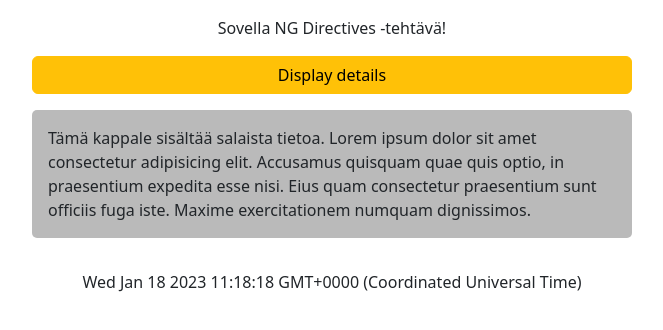
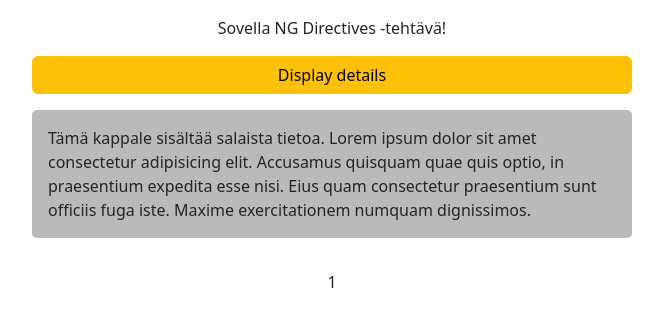
Before and after one commit to Suvikan/sovella-ng-directives, an Angular app: page / in a window 1280 px wide. Both pictures are taken after a click on the button "Display details". Shown: the top 330 px of the page, without its empty margins (308-971 px from the left). Built offline with nearby package versions, Linux system fonts and the light colour scheme.

Commit message:
add angular-cli-ghpages

```diff
--- a/angular.json
+++ b/angular.json
@@ -92,6 +92,9 @@
             ],
             "scripts": []
           }
+        },
+        "deploy": {
+          "builder": "angular-cli-ghpages:deploy"
         }
       }
     }
--- a/package.json
+++ b/package.json
@@ -31,6 +31,7 @@
     "@angular/compiler-cli": "^15.1.0",
     "@angular/localize": "^15.1.0",
     "@types/jasmine": "~4.3.0",
+    "angular-cli-ghpages": "^1.0.5",
     "jasmine-core": "~4.5.0",
     "karma": "~6.4.0",
     "karma-chrome-launcher": "~3.1.0",
--- a/src/app/display-details/display-details.component.css
+++ b/src/app/display-details/display-details.component.css
@@ -1,6 +1,5 @@
 * {
     display: grid;
-    align-self: center;
     justify-content: center;
 }
 
--- a/src/app/display-details/display-details.component.html
+++ b/src/app/display-details/display-details.component.html
@@ -5,15 +5,15 @@
 
     <p *ngIf="showMe" class="text">Tämä kappale sisältää salaista tietoa. Lorem ipsum dolor sit amet consectetur adipisicing elit. Accusamus quisquam quae quis optio, in praesentium expedita esse nisi. Eius quam consectetur praesentium sunt officiis fuga iste. Maxime exercitationem numquam dignissimos.</p>
 
-    <!--<div *ngFor="let click of listOfClicks" [ngStyle]="{'background-color' : click >= 5 ? 'black' : 'white' }">
+     <div *ngFor="let click of listOfClicks" [ngStyle]="{'background-color' : click >= 5 ? 'black' : 'white' }">
         <p [ngClass]="{'text-white': click >= 5}" class="margin">
             {{ click }}
         </p>
-    </div>-->
+    </div>
 
-    <div *ngFor="let date of listOfClicks" [ngStyle]="{'background-color' : listOfClicks.length >= 5 ? 'black' : 'white' }">
+    <!-- <div *ngFor="let date of listOfClicks" [ngStyle]="{'background-color' : listOfClicks.length >= 5 ? 'black' : 'white' }">
         <p [ngClass]="{'text-white': listOfClicks.length >= 5}" class="margin">
             {{ date }}
         </p>
-    </div>
+    </div> -->
 </section>
--- a/src/app/display-details/display-details.component.ts
+++ b/src/app/display-details/display-details.component.ts
@@ -8,15 +8,15 @@ import { Component } from '@angular/core';
 export class DisplayDetailsComponent {
   showMe:boolean = false;
   numberOfClicks: number = 0;
-  //listOfClicks: any = [];
-  listOfClicks: Date[] = [];
+  listOfClicks: any = [];
+  //listOfClicks: Date[] = [];
 
   ngOnInit(): void{}
 
    clickCount() {
     this.numberOfClicks++;
-    //this.listOfClicks.push(this.numberOfClicks);
-    this.listOfClicks.push(new Date());
+    this.listOfClicks.push(this.numberOfClicks);
+    //this.listOfClicks.push(new Date());
         }
 
 
```
Also changed, not shown: 1 other file (tests, documents, lock files or other folders).
